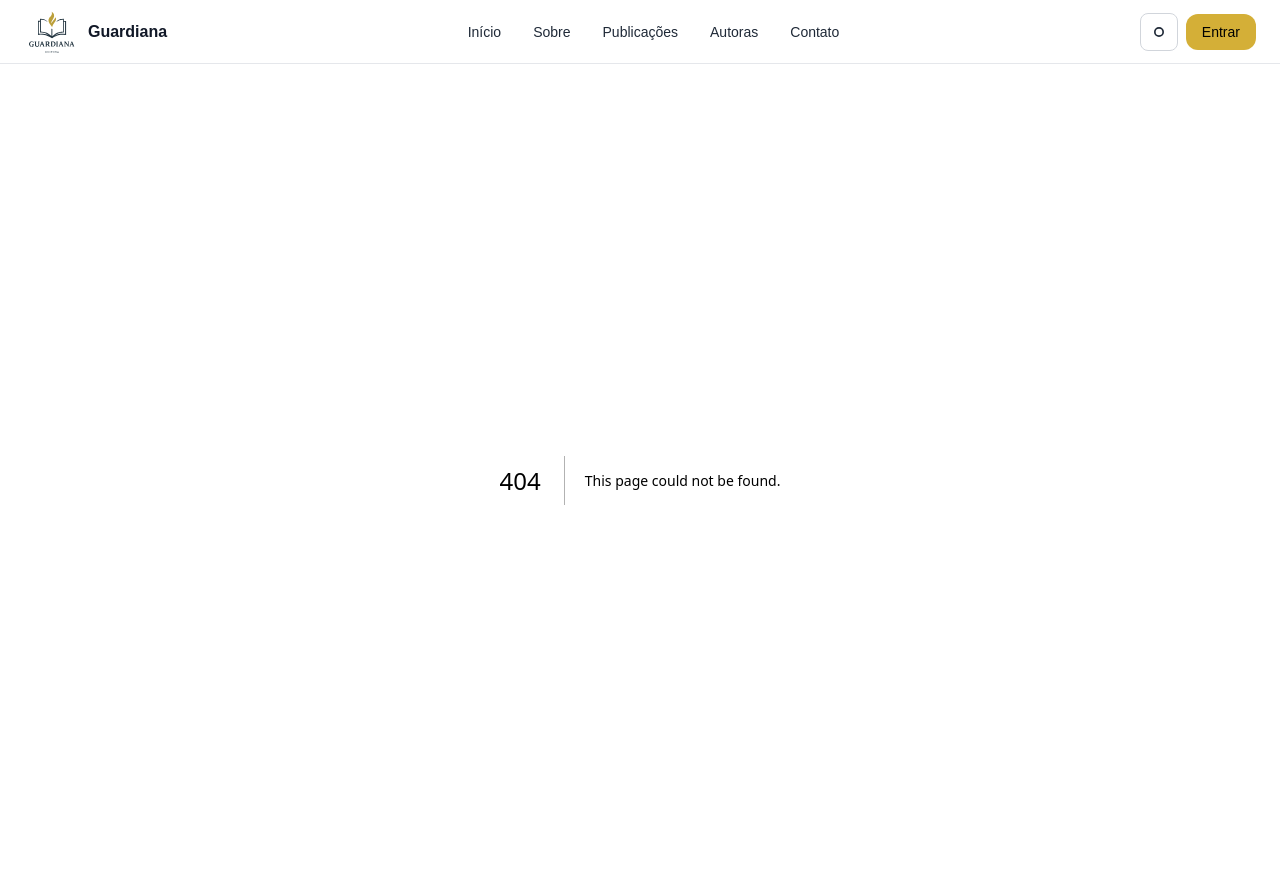
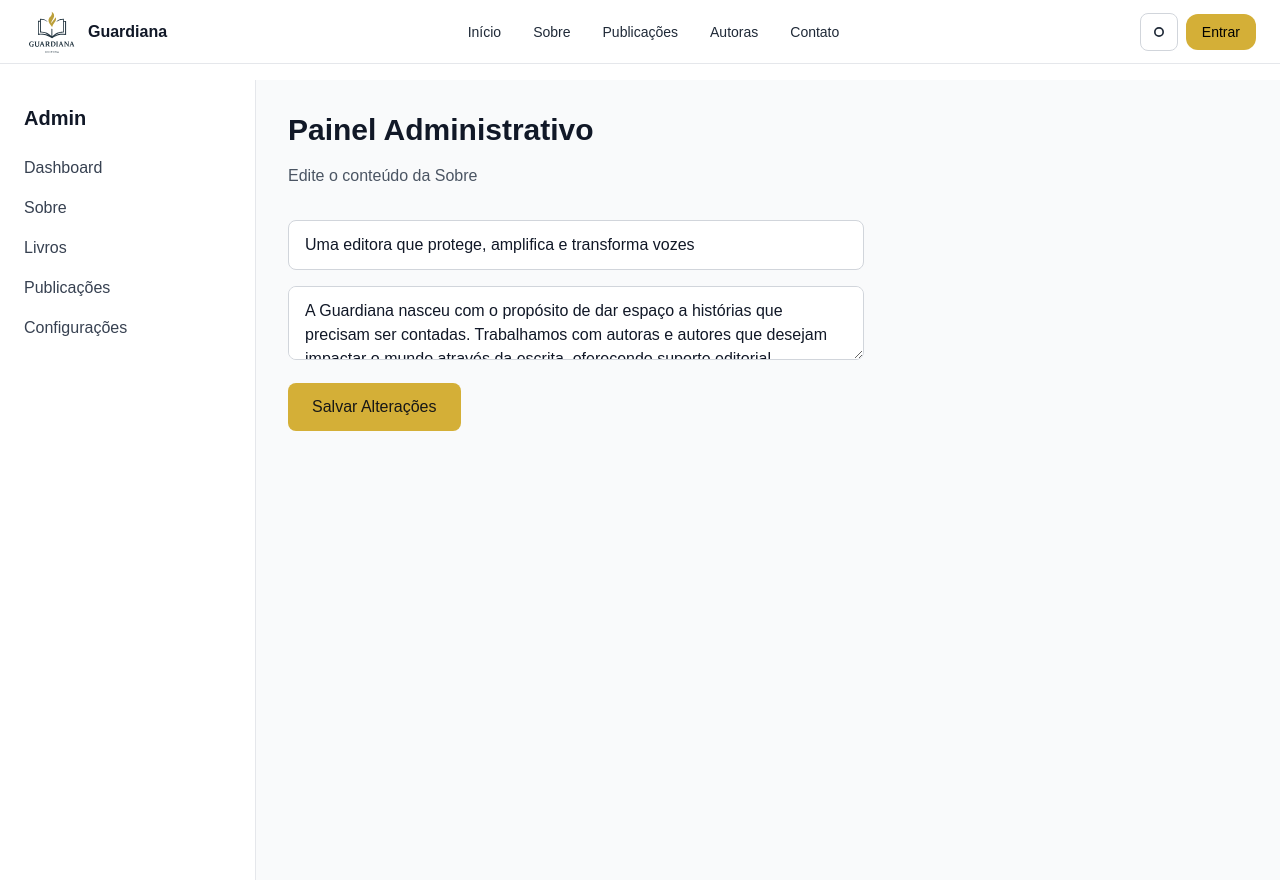
Before and after one commit to marcelo-marcal/guardiana-web, a Next.js app: page /dashboard/sobre in a window 1280 px wide. Before the commit this address had no page. Built offline with nearby package versions, Linux system fonts and the light colour scheme.

Commit message:
:sparkles: Commit Initial Sobre

```diff
--- a/src/app/(dashboard)/dashboard/layout.tsx
+++ b/src/app/(dashboard)/dashboard/layout.tsx
@@ -28,6 +28,7 @@ export default function DashboardLayout({
 
                 <nav className="flex flex-col gap-4 text-gray-700 dark:text-gray-300">
                     <Link href="/dashboard">Dashboard</Link>
+                    <Link href="/dashboard/sobre">Sobre</Link>
                     <Link href="/dashboard/livros">Livros</Link>
                     <Link href="/dashboard/publicacoes">Publicações</Link>
                     <Link href="/dashboard/configuracoes">Configurações</Link>
@@ -76,6 +77,12 @@ export default function DashboardLayout({
                                     Dashboard
                                 </Link>
                                 <Link
+                                    href="/dashboard/sobre"
+                                    onClick={() => setOpen(false)}
+                                >
+                                    Sobre
+                                </Link>
+                                <Link
                                     href="/dashboard/livros"
                                     onClick={() => setOpen(false)}
                                 >
--- /dev/null
+++ b/src/app/(dashboard)/dashboard/sobre/page.tsx
@@ -0,0 +1,95 @@
+"use client";
+
+// ================================
+// IMPORTS
+// ================================
+import { useEffect, useState } from "react";
+import { getConteudo, setConteudo } from "@/services/sobre.service";
+
+// ================================
+// DASHBOARD HOME (AGORA EDITÁVEL)
+// ================================
+export default function Dashboard() {
+    const [titulo, setTitulo] = useState("");
+    const [subtitulo, setSubtitulo] = useState("");
+
+    // ================================
+    // CARREGAR DADOS
+    // ================================
+    useEffect(() => {
+        const data_sobre = getConteudo();
+
+        setTitulo(data_sobre.sobre.titulo)
+        setSubtitulo(data_sobre.sobre.subtitulo)
+    }, []);
+
+    // ================================
+    // SALVAR
+    // ================================
+    const salvar = () => {
+        setConteudo({
+            sobre: {
+                titulo,
+                subtitulo
+            }
+        })
+        // AVISA O SITE
+        window.dispatchEvent(new Event("conteudoAtualizado"));
+
+        alert("Conteúdo salvo!");
+    };
+
+    return (
+        <div>
+            <h1 className="text-3xl font-bold text-gray-900 dark:text-white">
+                Painel Administrativo
+            </h1>
+
+            <p className="mt-4 text-gray-600 dark:text-gray-300">
+                Edite o conteúdo da Sobre
+            </p>
+
+            {/* ================================
+               FORM HERO
+            ================================= */}
+            <div className="mt-8 space-y-4 max-w-xl">
+                <input
+                    value={titulo}
+                    onChange={(e) => setTitulo(e.target.value)}
+                    placeholder="Título da Seção Sobre"
+                    className="
+                        w-full px-4 py-3 rounded-lg
+                        bg-white dark:bg-[#020617]
+                        text-gray-900 dark:text-white
+                        border border-gray-300 dark:border-white/20
+                        placeholder:text-gray-400 dark:placeholder:text-gray-500
+                        focus:outline-none focus:ring-2 focus:ring-[#D4AF37]
+                        transition
+                        "
+                />
+
+                <textarea
+                    value={subtitulo}
+                    onChange={(e) => setSubtitulo(e.target.value)}
+                    placeholder="Subtítulo do Seção Sobre"
+                    className="
+                        w-full px-4 py-3 rounded-lg
+                        bg-white dark:bg-[#020617]
+                        text-gray-900 dark:text-white
+                        border border-gray-300 dark:border-white/20
+                        placeholder:text-gray-400 dark:placeholder:text-gray-500
+                        focus:outline-none focus:ring-2 focus:ring-[#D4AF37]
+                        transition
+                        "
+                />
+
+                <button
+                    onClick={salvar}
+                    className="bg-[#D4AF37] px-6 py-3 rounded-lg"
+                >
+                    Salvar Alterações
+                </button>
+            </div>
+        </div>
+    );
+}
--- a/src/components/sections/Sobre.tsx
+++ b/src/components/sections/Sobre.tsx
@@ -1,11 +1,43 @@
 "use client";
 
+import type { Sobre } from "@/data/sobre";
+import { getConteudo, setConteudo } from "@/services/sobre.service";
 // ================================
 // Import de imagem otimizada do Next
 // ================================
 import Image from "next/image";
+import { useEffect, useState } from "react";
 
 export default function Sobre() {
+
+    // ================================
+    // ESTADO (SEGURO PARA SSR)
+    // ================================
+    const [conteudo, setConteudo] = useState<Sobre | null>(null);
+
+    // ================================
+    // CARREGA NO CLIENT (SEM SSR BUG)
+    // ================================
+    useEffect(() => {
+        const data = getConteudo();
+        setConteudo(data);
+
+        const atualizar = () => {
+            setConteudo(getConteudo());
+        };
+
+        window.addEventListener("conteudoAtualizado", atualizar);
+
+        return () => {
+            window.removeEventListener("conteudoAtualizado", atualizar);
+        };
+    }, []);
+
+    // ================================
+    // EVITA ERRO DE HIDRATAÇÃO
+    // ================================
+    if (!conteudo) return null;
+
     return (
         // ID + scroll offset para header fixo
         <section
@@ -27,22 +59,12 @@ export default function Sobre() {
 
                     {/* Título */}
                     <h2 className="mt-4 text-3xl md:text-4xl font-bold text-gray-900 dark:text-white leading-snug">
-                        Uma editora que protege, amplifica e transforma vozes
+                        {conteudo.sobre.titulo}
                     </h2>
 
                     {/* Texto */}
                     <p className="mt-6 text-gray-600 dark:text-gray-300 text-lg leading-relaxed">
-                        A Guardiana nasceu com o propósito de dar espaço a
-                        histórias que precisam ser contadas. Trabalhamos com
-                        autoras e autores que desejam impactar o mundo através
-                        da escrita, oferecendo suporte editorial, visibilidade e
-                        cuidado em cada publicação.
-                    </p>
-
-                    <p className="mt-4 text-gray-600 dark:text-gray-300 text-lg leading-relaxed">
-                        Mais do que publicar livros, construímos pontes entre
-                        ideias e pessoas, fortalecendo narrativas que inspiram
-                        transformação social, cultural e pessoal.
+                        {conteudo.sobre.subtitulo}
                     </p>
                 </div>
 
--- /dev/null
+++ b/src/data/sobre.ts
@@ -0,0 +1,20 @@
+// ================================
+// CONTEÚDO EDITÁVEL DO SITE
+// ================================
+export type Sobre = {
+    sobre: {
+        titulo: string;
+        subtitulo: string;
+    };
+};
+
+// ================================
+// VALORES INICIAIS
+// ================================
+export const conteudoInicial: Sobre = {
+    sobre: {
+        titulo: "Uma editora que protege, amplifica e transforma vozes",
+        subtitulo:
+            "A Guardiana nasceu com o propósito de dar espaço a histórias que precisam ser contadas. Trabalhamos com autoras e autores que desejam impactar o mundo através da escrita, oferecendo suporte editorial, visibilidade e cuidado em cada publicação. Mais do que publicar livros, construímos pontes entre ideias e pessoas, fortalecendo narrativas que inspiram transformação social, cultural e pessoal."
+    }
+};
--- /dev/null
+++ b/src/services/sobre.service.ts
@@ -0,0 +1,43 @@
+// ================================
+// IMPORTS
+// ================================
+import { conteudoInicial } from "@/data/sobre";
+
+// ================================
+// TIPAGEM DO CONTEÚDO
+// ================================
+type Sobre = {
+    sobre: {
+        titulo: string;
+        subtitulo: string;
+    };
+};
+
+// ================================
+// CHAVE DO "BANCO"
+// ================================
+const STORAGE_KEY_SOBRE = "sobre";
+
+// ================================
+// BUSCAR CONTEÚDO
+// ================================
+export function getConteudo(): Sobre {
+    if (typeof window === "undefined") return conteudoInicial;
+
+    const data = localStorage.getItem(STORAGE_KEY_SOBRE);
+
+    if (data) {
+        return JSON.parse(data);
+    }
+
+    return conteudoInicial;
+}
+
+// ================================
+// SALVAR CONTEÚDO
+// ================================
+export function setConteudo(novoConteudo: Sobre) {
+    if (typeof window === "undefined") return;
+
+    localStorage.setItem(STORAGE_KEY_SOBRE, JSON.stringify(novoConteudo));
+}
```
Also changed, not shown: 1 other file (tests, documents, lock files or other folders).
